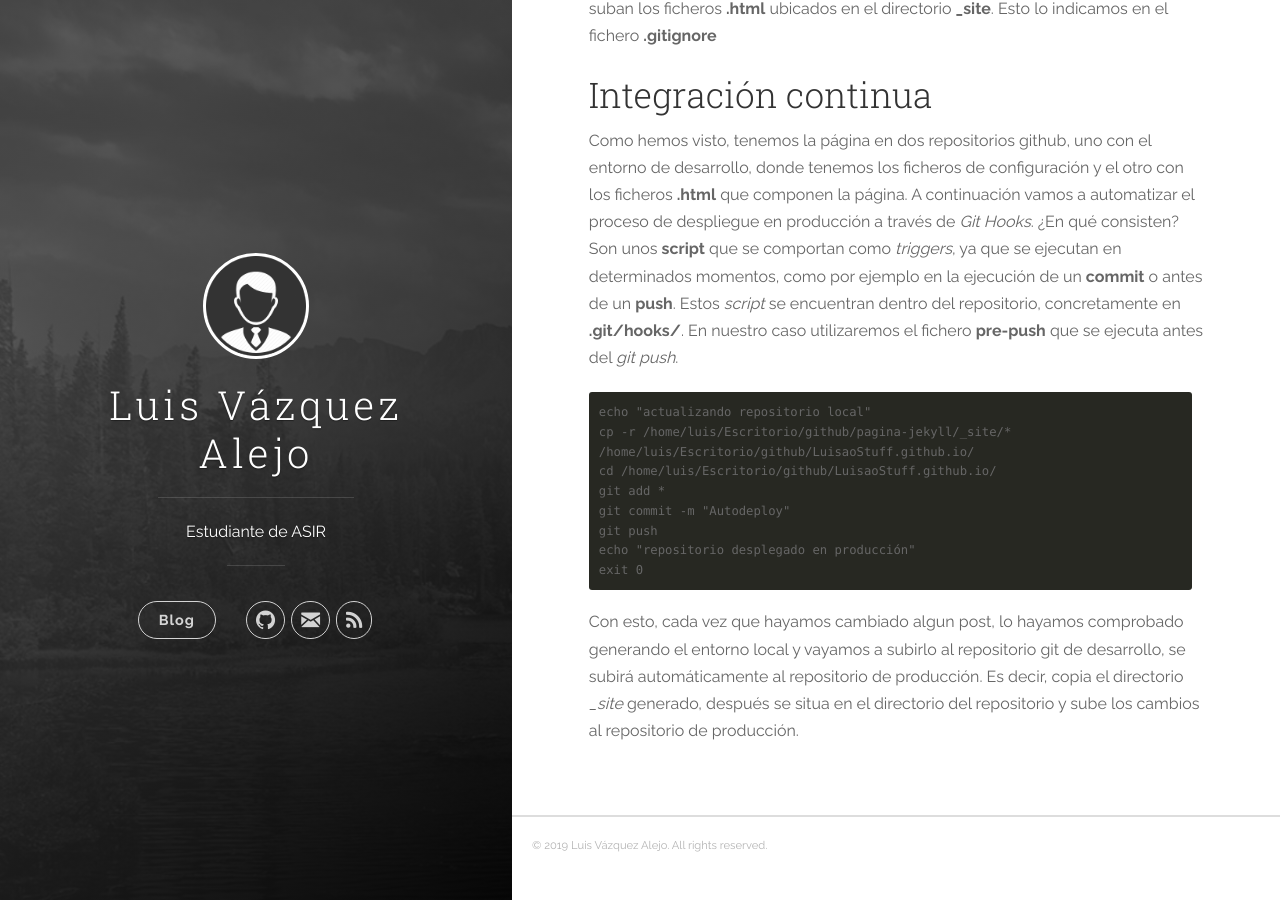
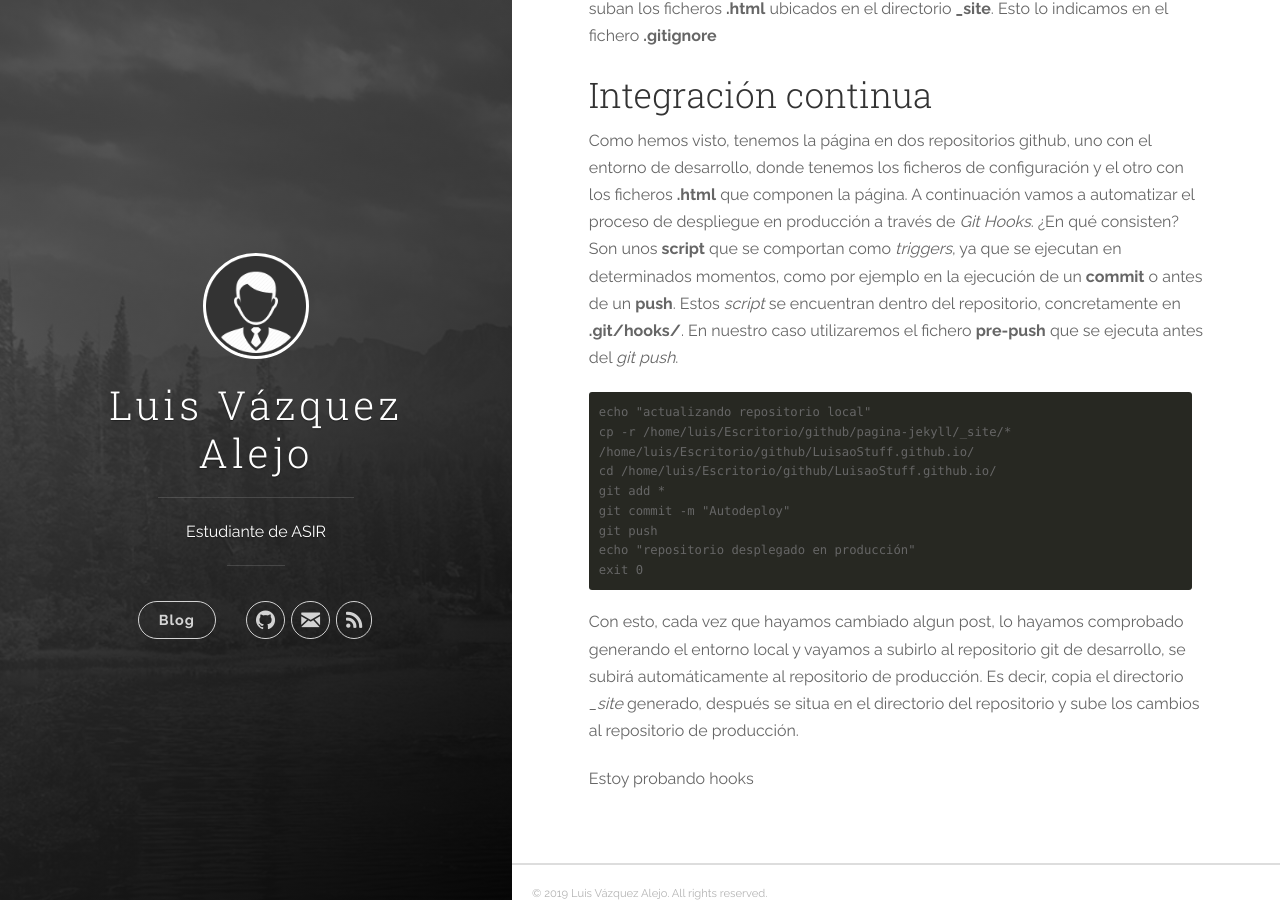
Before and after one commit to LuisaoStuff/blog, a Jekyll site: the page built from _posts/2019-10-02-Publicación-con-Github-Pages.markdown, in a window 1280 px wide and 900 px high, scrolled down 2248 px. Built offline with Jekyll 4.4.1, drawn with Linux system fonts in a browser that asks for light colours.

Commit message:
probando hooks

````diff
--- a/_posts/2019-10-02-Publicación-con-Github-Pages.markdown
+++ b/_posts/2019-10-02-Publicación-con-Github-Pages.markdown
@@ -45,3 +45,5 @@ echo "repositorio desplegado en producción"
 exit 0
 ```
 Con esto, cada vez que hayamos cambiado algun post, lo hayamos comprobado generando el entorno local y vayamos a subirlo al repositorio git de desarrollo, se subirá automáticamente al repositorio de producción. Es decir, copia el directorio *_site* generado, después se situa en el directorio del repositorio y sube los cambios al repositorio de producción.
+
+Estoy probando hooks
````
